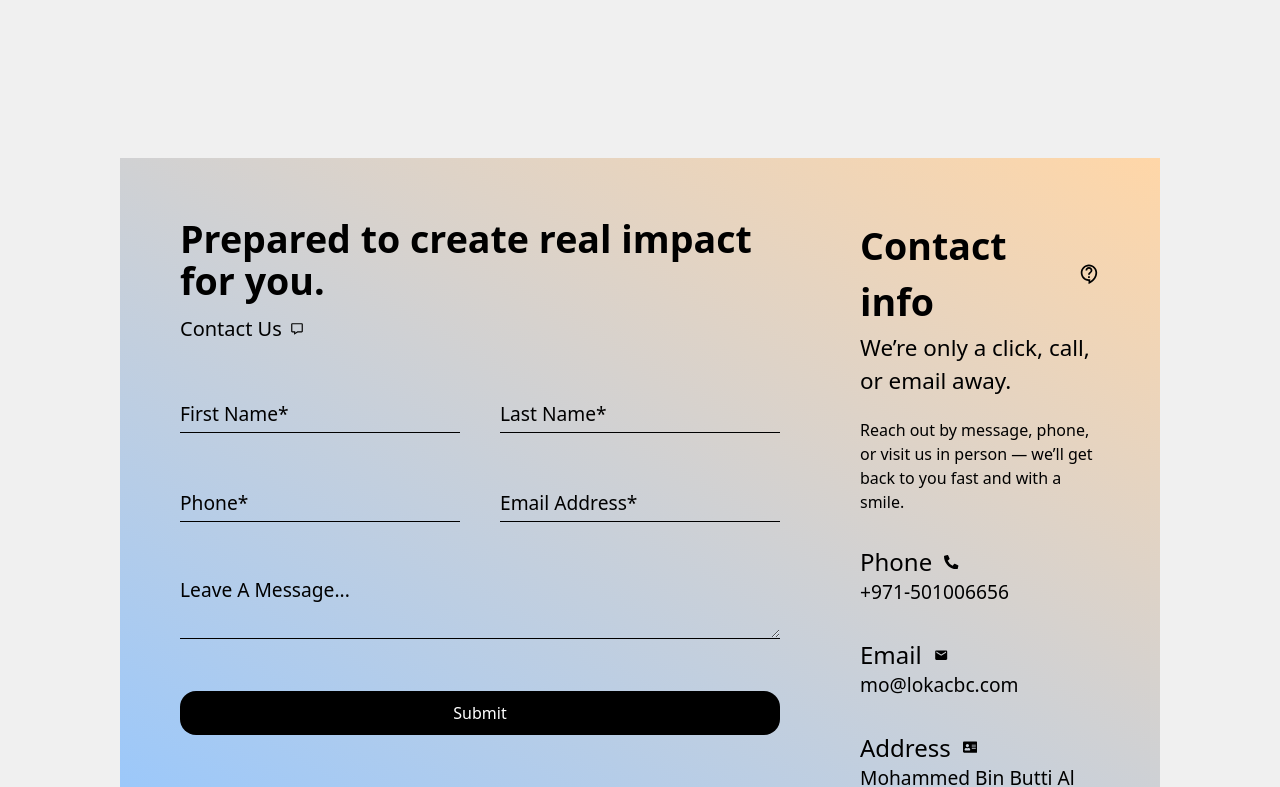
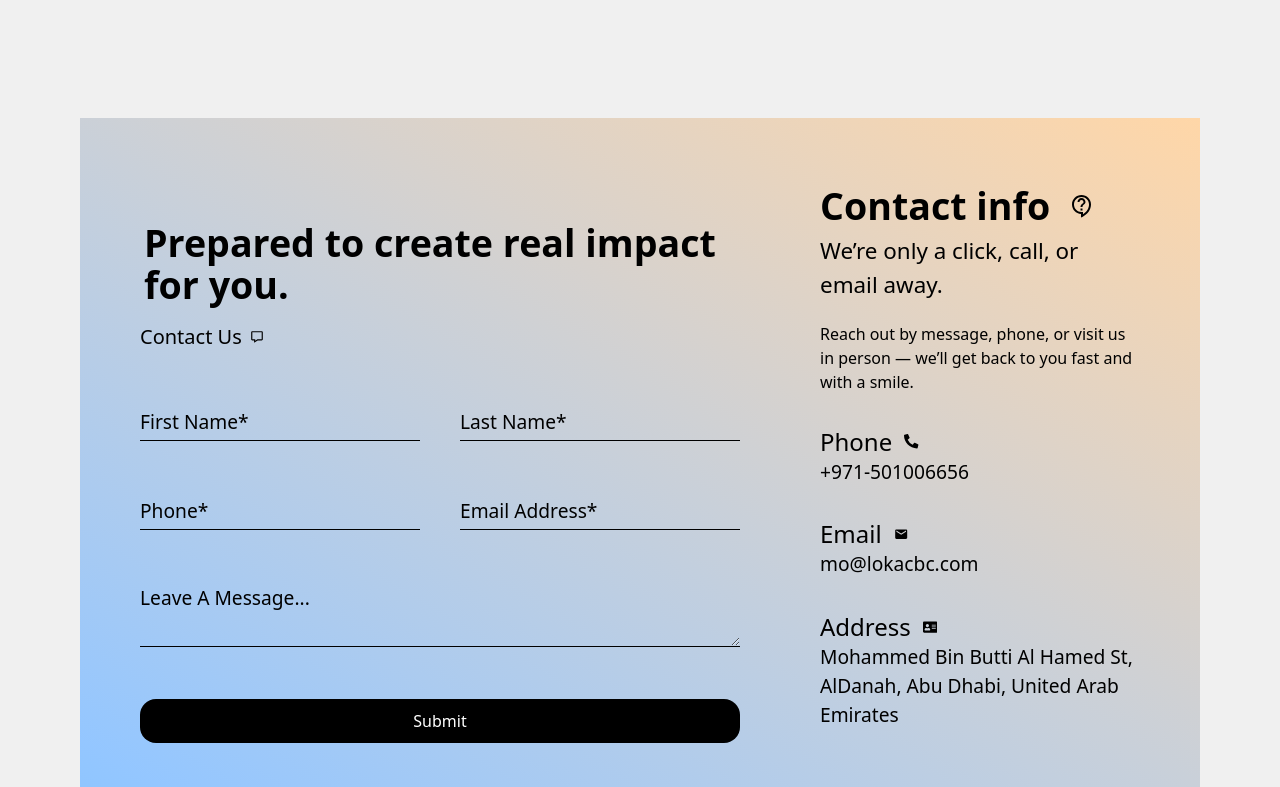
Before and after one commit to Briightt/Landing-Page, a React (Vite) app: page / in a window 1280 px wide. Shown: the part 5893-6680 px from the top of the page. Built offline with nearby package versions, Linux system fonts and the light colour scheme.

Commit message:
Refactor Contact component layout and styles
Updated the contact form layout and styles for improved user experience.

```diff
--- a/src/Contact.tsx
+++ b/src/Contact.tsx
@@ -27,12 +27,12 @@ const contactInfo = ['+971-501006656', 'mo@lokacbc.com', 'Mohammed Bin Butti Al
 
 return (
 <>
-<div className="flex items-center justify-center mt-20 p-10">
+<div className="flex items-center justify-center mt-20">
 <motion.div className="lg:max-w-427 xl:w-full min-w-90 bg-linear-30 from-blue-300 to-orange-200 lg:p-15 p-3 overflow-auto" variants={variants}>
 <div className="flex flex-col xl:flex-row items-center md:items-start gap-20 xl:justify-around">
 <div className="flex flex-col gap-3">
 <div className="flex flex-col gap-3">
-<h1 className="lg:text-[2.35rem] text-[1.2rem] sm:text-3xl md:text-4xl font-semibold" >Prepared to create real impact for you.</h1>
+<h1 className="lg:text-[2.35rem] text-[1.2rem] sm:text-3xl md:text-4xl font-semibold mt-10 p-1" >Prepared to create real impact for you.</h1>
 <span className="lg:text-[1.25rem] sm:text-[1.1rem] text-base mb-10 flex items-center gap-2 font-normal">Contact Us<BiMessage className="w-3.5 h-3.5"/></span>
 </div>
 
```
